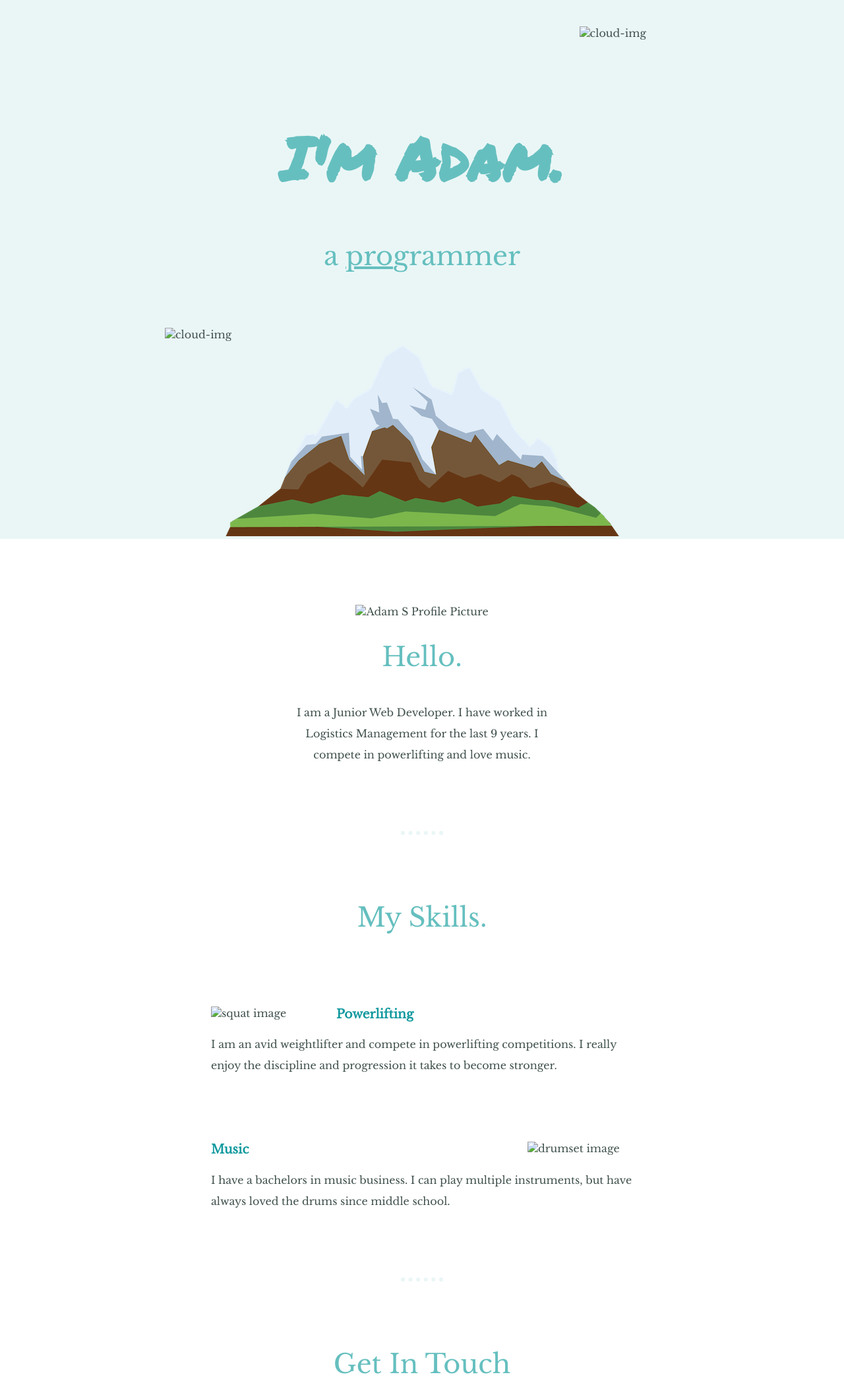
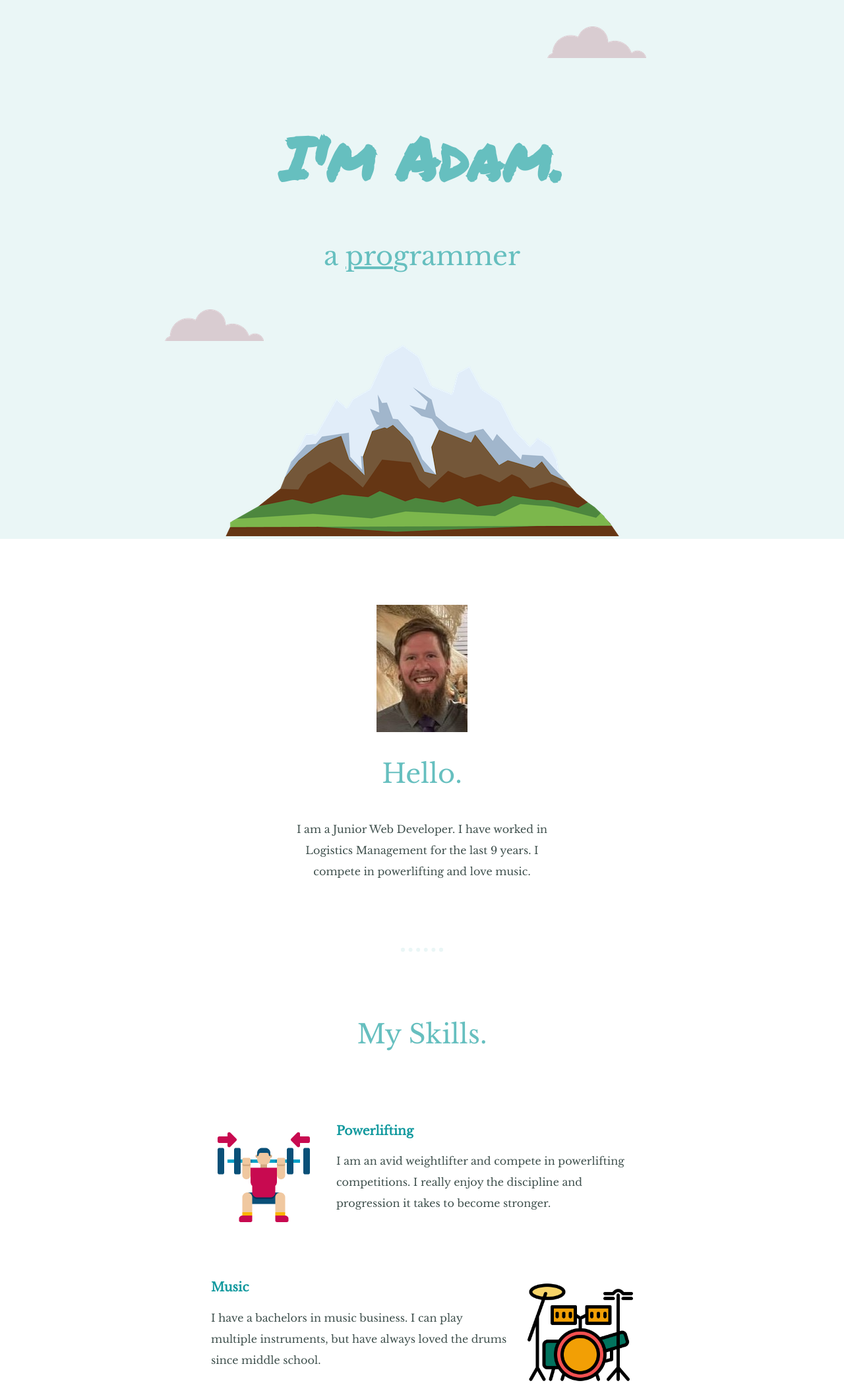
Before and after one commit to ASchlosser0702/modern_cv, a plain HTML site: page index.html in a window 1280 px wide. Shown: the top 2106 px of the page at 66% size. Drawn offline with nearby package versions, Linux system fonts and the light colour scheme; files whose address does not match are found by name.

Commit message:
Update index.html

```diff
--- a/index.html
+++ b/index.html
@@ -14,15 +14,15 @@
   </head>
   <body>
     <div class="top-container">
-      <img class="top-cloud" src="images/cloud.png" alt="cloud-img" />
+      <img class="top-cloud" src="cloud.png" alt="cloud-img" />
       <h1>I'm Adam.</h1>
       <h2>a <span class="Pro">pro</span>grammer</h2>
-      <img class="bottom-cloud" src="images/cloud.png" alt="cloud-img" />
+      <img class="bottom-cloud" src="cloud.png" alt="cloud-img" />
       <img src="images/mountain.png" alt="mountain-img    " />
     </div>
     <div class="middle-container">
       <div class="profile">
-        <img src="images/Myself.jpg" alt="Adam S Profile Picture" />
+        <img src="Myself.jpg" alt="Adam S Profile Picture" />
         <h2>Hello.</h2>
         <p class="intro">
           I am a Junior Web Developer. I have worked in Logistics Management for
@@ -33,7 +33,7 @@
       <div class="skills">
         <h2>My Skills.</h2>
         <div class="skill-row">
-          <img class="Weightlifting" src="images/squat.png" alt="squat image" />
+          <img class="Weightlifting" src="squat.png" alt="squat image" />
           <h3>Powerlifting</h3>
           <p>
             I am an avid weightlifter and compete in powerlifting competitions.
@@ -42,7 +42,7 @@
           </p>
         </div>
         <div class="skill-row">
-          <img class="Drums" src="images/drum-kit.png" alt="drumset image" />
+          <img class="Drums" src="drum-kit.png" alt="drumset image" />
           <h3>Music</h3>
           <p>
             I have a bachelors in music business. I can play multiple
```
